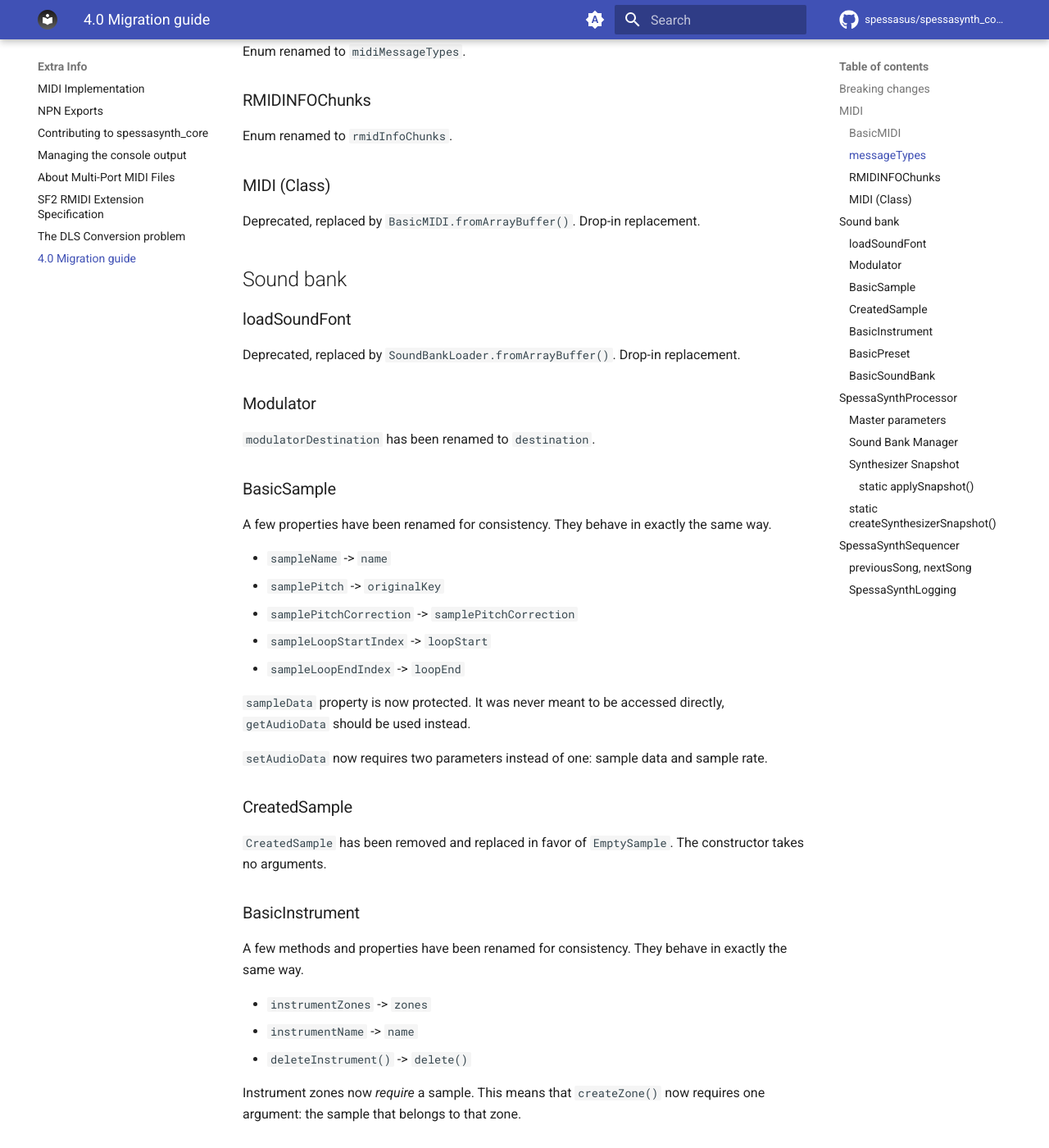
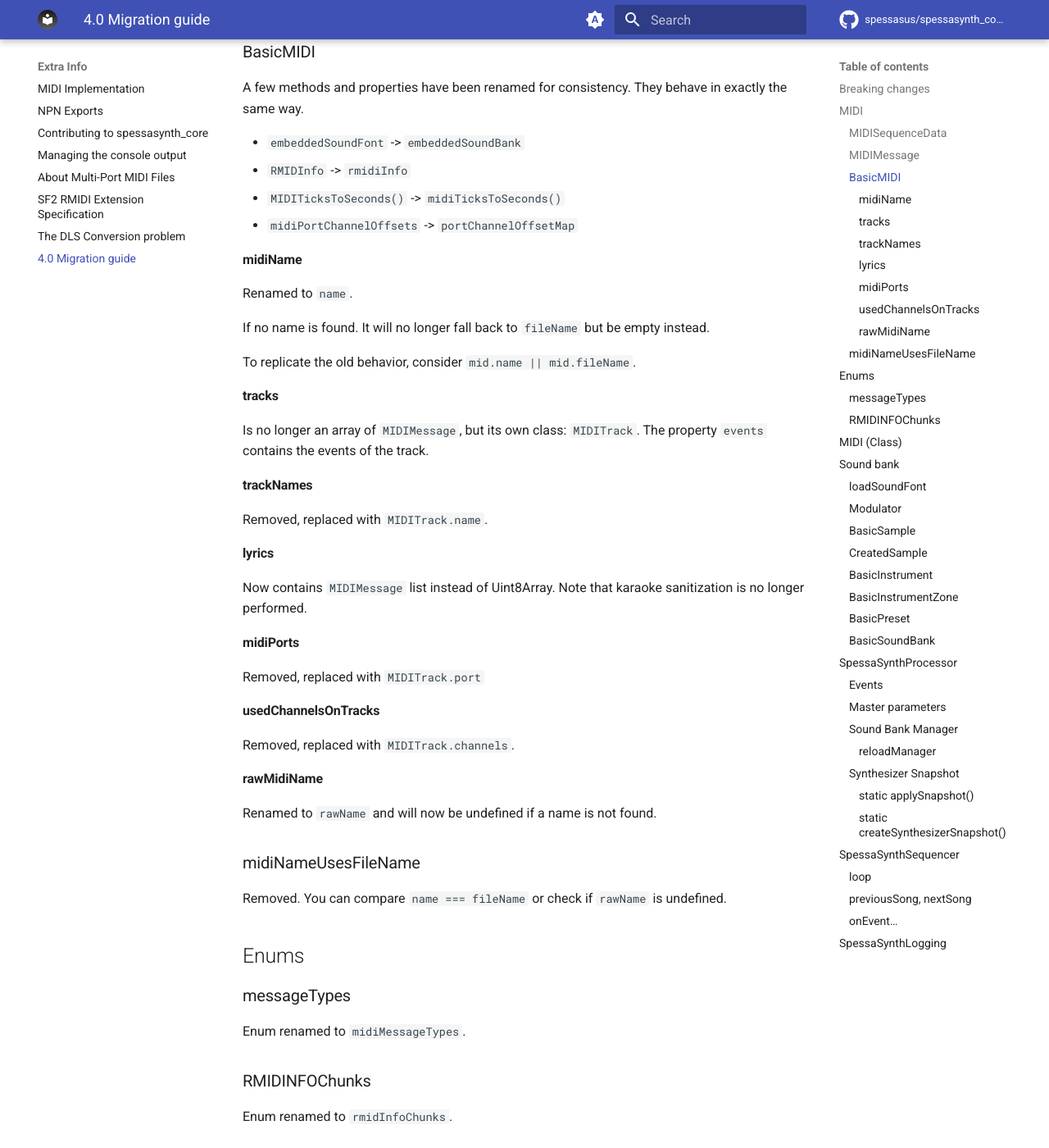
Before and after one commit to spessasus/spessasynth_core, an MkDocs documentation site: the page built from docs/extra/4-0-migration-guide.md, in a window 1280 px wide and 1400 px high, scrolled down 933 px. Shown: the whole window at 82% size. Built offline with MkDocs 1.6.1 and Material for MkDocs 9.7.7, drawn with Linux system fonts in a browser that asks for light colours; comment, search, counter and statistics services are not loaded; some of the changed text lies outside the part shown.

Commit message:
update migration

````diff
--- a/docs/extra/4-0-migration-guide.md
+++ b/docs/extra/4-0-migration-guide.md
@@ -17,6 +17,19 @@
 
 ## MIDI
 
+### MIDISequenceData
+
+Removed, BasicMIDI now contains all data.
+
+### MIDIMessage
+
+
+A few properties have been renamed for consistency.
+They behave in exactly the same way.
+
+- `messageStatusByte` -> `statusByte`
+- `messageData` -> `data`
+
 ### BasicMIDI
 
 A few methods and properties have been renamed for consistency.
@@ -26,6 +39,46 @@
  - `embeddedSoundFont` -> `embeddedSoundBank`
  - `RMIDInfo` -> `rmidiInfo`
  - `MIDITicksToSeconds()` -> `midiTicksToSeconds()`
+ - `midiPortChannelOffsets` -> `portChannelOffsetMap`
+
+#### midiName
+
+Renamed to `name`.
+
+If no name is found. It will no longer fall back to `fileName` but be empty instead.
+
+To replicate the old behavior, consider `mid.name || mid.fileName`.
+
+#### tracks
+
+Is no longer an array of `MIDIMessage`, but its own class: `MIDITrack`.
+The property `events` contains the events of the track.
+
+#### trackNames
+
+Removed, replaced with `MIDITrack.name`.
+
+#### lyrics
+
+Now contains `MIDIMessage` list instead of Uint8Array. Note that karaoke sanitization is no longer performed.
+
+#### midiPorts
+
+Removed, replaced with `MIDITrack.port`
+
+#### usedChannelsOnTracks
+
+Removed, replaced with `MIDITrack.channels`.
+
+#### rawMidiName
+
+Renamed to `rawName` and will now be undefined if a name is not found.
+
+### midiNameUsesFileName
+
+Removed. You can compare `name === fileName` or check if `rawName` is undefined.
+
+## Enums
 
 ### messageTypes
 
@@ -35,16 +88,16 @@
 
 Enum renamed to `rmidInfoChunks`.
 
-### MIDI (Class)
+## MIDI (Class)
 
-Deprecated, replaced by `BasicMIDI.fromArrayBuffer()`.
+Removed, replaced by `BasicMIDI.fromArrayBuffer()`.
 Drop-in replacement.
 
 ## Sound bank
 
 ### loadSoundFont
 
-Deprecated, replaced by `SoundBankLoader.fromArrayBuffer()`.
+Removed, replaced by `SoundBankLoader.fromArrayBuffer()`.
 Drop-in replacement.
 
 ### Modulator
@@ -79,6 +132,10 @@
 - `instrumentZones` -> `zones`
 - `instrumentName` -> `name`
 - `deleteInstrument()` -> `delete()`
+
+### BasicInstrumentZone
+
+- `setSample` -> `sample` (setter)
 
 Instrument zones now _require_ a sample.
 This means that
@@ -115,8 +172,25 @@
 - `midiAudioChannels` -> `midiChannels`
 - `createMidiChannel()` -> `createMIDIChannel()`
 
+### Events
+
 `onMasterParameterChange` has been replaced with an event `masterParameterChange`.
 `onChannelPropertyChange` has been replaced with an event `channelPropertyChange`.
+
+`onEventCall` now takes a single object as an argument. This is done to help with TypeScript type narrowing in switch statements.
+
+### Master parameters
+
+
+The master parameter system has been overhauled to use strings instead of enums.
+
+```ts
+processor.setMasterParameter(masterParameterType.masterPan, 1);
+```
+changes into:
+```ts
+processor.setMasterParameter("masterPan", 1);
+```
 
 `setSystem` has been replaced with a master parameter.
 
@@ -134,18 +208,6 @@
 - `system`
 - `_monophonicRetriggerMode`
 
-### Master parameters
-
-The master parameter system has been overhauled to use strings instead of enums.
-
-```ts
-processor.setMasterParameter(masterParameterType.masterPan, 1);
-```
-changes into:
-```ts
-processor.setMasterParameter("masterPan", 1);
-```
-
 ### Sound Bank Manager
 
 A few methods and properties have been renamed for consistency.
@@ -153,9 +215,16 @@
 
 - `soundfontList` -> `soundBankList`
 - `deleteSoundFont` -> `deleteSoundBank`
-- `addNewSoundFont` -> `addNewSoundBank`
-- `getCurrentSoundFontOrder` -> `getSoundBankOrder`
-- `rearrangeSoundFonts` -> `setSoundBankOrder`
+- `addNewSoundFont` -> `addSoundBank`
+- `destroyManager` -> `destroy`
+- `getCurrentSoundFontOrder` -> `priorityOrder` (getter)
+- `rearrangeSoundFonts` -> `priorityOrder` (setter)
+- `getPresetList` -> `presetList` (getter)
+
+#### reloadManager
+
+Removed. `addSoundBank` can be used to replace an existing one.
+`reloadManager` could cause issues with embedded sound banks.
 
 ### Synthesizer Snapshot
 
@@ -169,12 +238,12 @@
 
 #### static applySnapshot()
 
-Deprecated, replaced by non-static `apply()`.
+Removed, replaced by non-static `apply()`.
 Drop-in replacement.
 
-### static createSynthesizerSnapshot()
+#### static createSynthesizerSnapshot()
 
-Deprecated, replaced by static `create()`
+Removed, replaced by static `create()`
 Drop-in replacement.
 
 ## SpessaSynthSequencer
@@ -184,11 +253,21 @@
 The `preservePlaybackState` has been removed and is always on.
 Loading a new song list no longer automatically starts the playback.
 
+### loop
+
+Removed, `loopCount` of zero disables the loop.
+
 
 ### previousSong, nextSong
 
 Removed, replaced with setting the `songIndex` property.
 
-### SpessaSynthLogging
+### onEvent...
 
-The parameter `table` has been removed as the console.table command is not used.
+All `onSomething` have been replaced with `onEventCall` to bring the API in-line with `SpessaSynthProcessor`.
+
+Note that this method also only takes a single object to help with TypeScript type narrowing.
+
+## SpessaSynthLogging
+
+The parameter `table` has been removed as the `console.table` command is not used.
````
